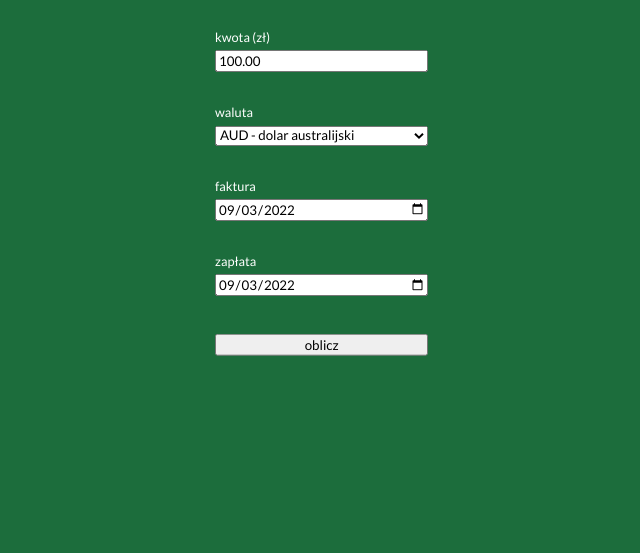
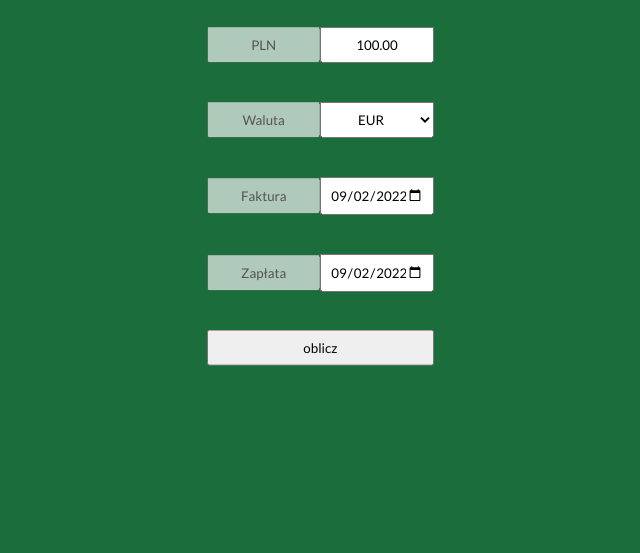
Before and after one commit to nbp-kalkulator/nbp-kalkulator.github.io, a plain HTML site: page index.html in a window 1280 px wide. Shown: the part 247-800 px from the top of the page, without its empty margins (313-953 px from the left). Drawn offline with nearby package versions, Linux system fonts and the light colour scheme.

Commit message:
Add files via upload

```diff
--- a/index.html
+++ b/index.html
@@ -2,18 +2,20 @@
 
 <head>
     <title>NBP - Kalkulator</title>
+
     <meta charset="utf-8" />
     <meta name="viewport" content="width=device-width, initial-scale=1">
+    <link rel="stylesheet" href="notiflix-3.2.5.min.css" />
+
+    <script src="notiflix-3.2.5.min.js"></script>
+    <script src="https://ajax.googleapis.com/ajax/libs/jquery/2.1.1/jquery.min.js"></script>
     <link rel="stylesheet" href="https://fonts.googleapis.com/css?family=Lato">
-    <link rel="stylesheet" href="https://cdnjs.cloudflare.com/ajax/libs/font-awesome/4.7.0/css/font-awesome.min.css">
 
     <style>
         body {
             font-family: 'Lato';
 
-            color: white;
-
-            background-color: rgb(28, 109, 60);
+            background-color: #1c6d3c;
         }
 
         .block {
@@ -21,31 +23,42 @@
         }
 
         .small-font {
-            font-size: 0.8em;
+            font-size: 0.9em;
         }
 
         .big-font {
-            font-size: 1.6em;
+            font-size: 1.8em;
         }
 
         .custom-input {
-            width: 16em;
+            width: 8.5em;
             font-family: 'Lato';
             margin-top: 0.4em;
         }
 
         #content {
-            width: 16em;
+            width: 17em;
             position: absolute;
             left: 50%;
             top: 50%;
             -webkit-transform: translate(-50%, -50%);
             transform: translate(-50%, -50%);
+
+            color: white;
+        }
+
+        input,
+        select {
+            padding: 0.6em;
+            margin: 0.1em 0;
+            text-align: center;
         }
     </style>
     <script>
         function oblicz() {
-
+            Notiflix.Loading.standard('pobieranie danych z api.nbp', {
+                svgColor: '#1c6d3c',
+            });
             try {
                 var daneKwota = document.getElementById('kwota').value;
                 var daneKurs = document.getElementById('kurs').value;
@@ -82,11 +95,27 @@
                 result += "Różnica kursu: " + (zaplataKwota - fakturaKwota).toFixed(2) + "zł\n";
 
                 (new Audio('beep.mp3')).play();
-                setTimeout(function () { alert(result) }, 1000)
+                setTimeout(function () { Notiflix.Loading.remove(); setTimeout(function () { alert(result); }, 400); }, 2000)
             } catch (error) {
+
                 (new Audio('beep.mp3')).play();
-                setTimeout(function () { alert("Błąd... błędne dane?\n\nSprawdź czy któraś z dat nie wskazuje na weekend"); }, 1000)
+                setTimeout(function () { Notiflix.Loading.remove(); setTimeout(function () { alert("Błąd... błędne dane?\nSprawdź czy któraś z dat nie wskazuje na weekend"); }, 400); }, 2000)
             }
+        }
+        function isWeekend(date = new Date()) {
+            return date.getDay() % 6 === 0;
+        }
+
+        function checkDate(e) {
+            var data = new Date(document.getElementById(e.target.id).value);
+
+            if (!isWeekend(data)) return;
+
+            while (isWeekend(data)) data.setDate(data.getDate() - 1);
+
+            document.getElementById(e.target.id).value = data.toISOString().substring(0,10);
+
+            alert('Wskazano weekend. Data została zmieniona na ' + data.toISOString().split("T")[0]);
         }
     </script>
 </head>
@@ -96,128 +125,135 @@
         <div class="block">
             <span class="big-font">NBP</span>
             <br>
-            <span class="small-font">kalkulator różnic kursowych</span>
+            <span class="small-font">Kalkulator Różnic Kursowych</span>
         </div>
 
         <div class="block">
-            <span class="small-font">kwota (zł)</span>
-            <br>
-            <input class="custom-input" type="text" id="kwota" name="fname" value="100.00"><br>
+
+            <input class="custom-input" type="text" name="fname" value="PLN" disabled><input class="custom-input"
+                type="text" id="kwota" name="fname" value="100.00"><br>
         </div>
 
         <div class="block">
-            <span class="small-font">waluta</span>
-            <br>
-            <select class="custom-input" id="kurs">
+
+            <input class="custom-input" type="text" name="fname" value="Waluta" disabled><select class="custom-input"
+                id="kurs">
+                <option value="EUR">
+                    EUR</option>
+                <option value="USD">
+                    USD</option>
+                <option value="CHF">
+                    CHF</option>
+                <option value="none">
+                    ------</option>
                 <option value="AUD">
-                    AUD - dolar australijski</option>
+                    AUD</option>
                 <option value="BGN">
-                    BGN - lew (Bułgaria)</option>
+                    BGN</option>
                 <option value="BRL">
-                    BRL - real (Brazylia)</option>
+                    BRL</option>
                 <option value="CAD">
-                    CAD - dolar kanadyjski</option>
-                <option value="CHF">
-                    CHF - frank szwajcarski</option>
+                    CAD</option>
                 <option value="CLP">
-                    CLP - peso chilijskie</option>
+                    CLP</option>
                 <option value="CNY">
-                    CNY - yuan renminbi (Chiny)</option>
+                    CNY</option>
                 <option value="CYP">
-                    CYP - funt cypryjski</option>
+                    CYP</option>
                 <option value="CZK">
-                    CZK - korona czeska</option>
+                    CZK</option>
                 <option value="DKK">
-                    DKK - korona duńska</option>
+                    DKK</option>
                 <option value="EEK">
-                    EEK - korona estońska</option>
-                <option value="EUR">
-                    EUR - euro</option>
+                    EEK</option>
                 <option value="GBP">
-                    GBP - funt szterling</option>
+                    GBP</option>
                 <option value="HKD">
-                    HKD - dolar Hongkongu</option>
+                    HKD</option>
                 <option value="HRK">
-                    HRK - kuna (Chorwacja)</option>
+                    HRK</option>
                 <option value="HUF">
-                    HUF - forint (Węgry)</option>
+                    HUF</option>
                 <option value="IDR">
-                    IDR - rupia indonezyjska</option>
+                    IDR</option>
                 <option value="ILS">
-                    ILS - nowy izraelski szekel</option>
+                    ILS</option>
                 <option value="INR">
-                    INR - rupia indyjska</option>
+                    INR</option>
                 <option value="ISK">
-                    ISK - korona islandzka</option>
+                    ISK</option>
                 <option value="JPY">
-                    JPY - jen (Japonia)</option>
+                    JPY</option>
                 <option value="KRW">
-                    KRW - won południowokoreański</option>
+                    KRW</option>
                 <option value="LTL">
-                    LTL - lit litewski</option>
+                    LTL</option>
                 <option value="LVL">
-                    LVL - łat łotewski</option>
+                    LVL</option>
                 <option value="MTL">
-                    MTL - lira maltańska</option>
+                    MTL</option>
                 <option value="MXN">
-                    MXN - peso meksykańskie</option>
+                    MXN</option>
                 <option value="MYR">
-                    MYR - ringgit (Malezja)</option>
+                    MYR</option>
                 <option value="NOK">
-                    NOK - korona norweska</option>
+                    NOK</option>
                 <option value="NZD">
-                    NZD - dolar nowozelandzki</option>
+                    NZD</option>
                 <option value="PHP">
-                    PHP - peso filipińskie</option>
+                    PHP</option>
                 <option value="RON">
-                    RON - lej rumuński</option>
+                    RON</option>
                 <option value="RUB">
-                    RUB - rubel rosyjski</option>
+                    RUB</option>
                 <option value="SEK">
-                    SEK - korona szwedzka</option>
+                    SEK</option>
                 <option value="SGD">
-                    SGD - dolar singapurski</option>
+                    SGD</option>
                 <option value="SIT">
-                    SIT - tolar słoweński</option>
+                    SIT</option>
                 <option value="SKK">
-                    SKK - korona słowacka</option>
+                    SKK</option>
                 <option value="THB">
-                    THB - bat (Tajlandia)</option>
+                    THB</option>
                 <option value="TRY">
-                    TRY - lira turecka</option>
+                    TRY</option>
                 <option value="UAH">
-                    UAH - hrywna (Ukraina)</option>
-                <option value="USD">
-                    USD - dolar amerykański</option>
+                    UAH</option>
+
                 <option value="XDR">
-                    XDR - SDR (MFW)</option>
+                    XDR</option>
                 <option value="ZAR">
-                    ZAR - rand (Republika Południowej Afryki)</option>
+                    ZAR</option>
             </select>
         </div>
 
         <div class="block">
-            <span class="small-font">faktura</span>
-            <br>
-            <input class="custom-input" type="date" id="fakturaDI" name="trip-start" value="2002-01-02"
-                min="2002-01-02">
+
+            <input class="custom-input" type="text" name="fname" value="Faktura" disabled><input class="custom-input"
+                type="date" id="fakturaDI" name="trip-start" value="2002-01-02" min="2002-01-02" onblur="checkDate(event);">
         </div>
 
         <div class="block">
-            <span class="small-font">zapłata</span>
-            <br>
-            <input class="custom-input" type="date" id="zaplataDI" name="trip-start" value="2002-01-02"
-                min="2002-01-02">
+
+            <input class="custom-input" type="text" name="fname" value="Zapłata" disabled><input class="custom-input"
+                type="date" id="zaplataDI" name="trip-start" value="2002-01-02" min="2002-01-02" onblur="checkDate(event);">
         </div>
 
         <div class="block">
-            <input class="custom-input" type="button" value="oblicz" onclick="oblicz()">
+            <input class="custom-input" style="width: 17em;" type="button" value="oblicz" onclick="oblicz()">
         </div>
     </div>
 
     <script>
+        function isWeekend(date = new Date()) {
+            return date.getDay() % 6 === 0;
+        }
+
         var data = new Date();
+
         data.setDate(data.getDate() - 1);
+        while (isWeekend(data)) data.setDate(data.getDate() - 1);
         aktualnaData = data.toISOString().split("T")[0]
         fakturaDI.max = aktualnaData;
         fakturaDI.value = aktualnaData;
```
Also changed, not shown: notiflix-3.2.5.min.css (added), notiflix-3.2.5.min.js (added).
